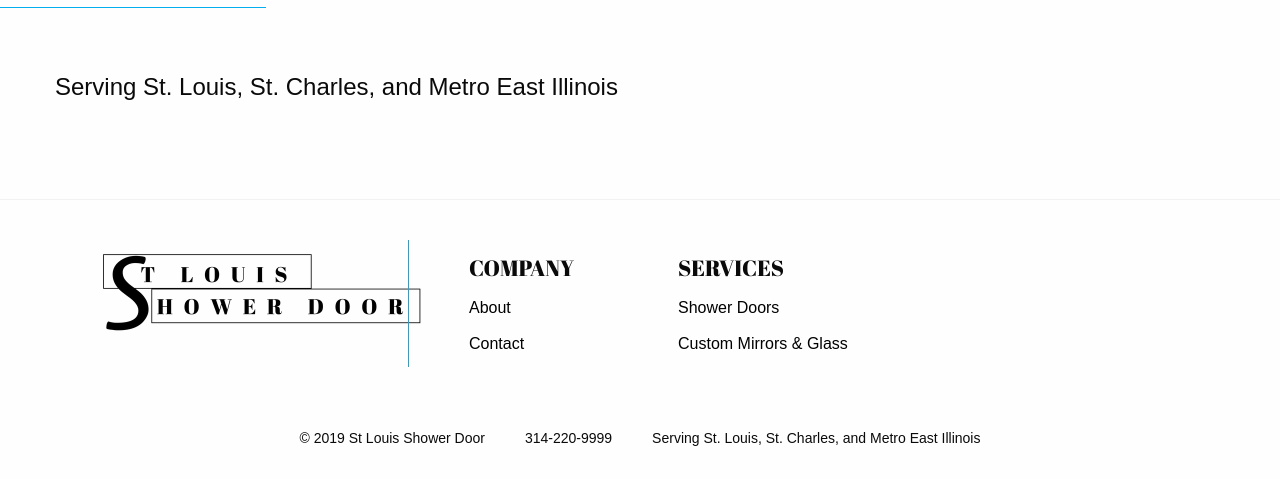
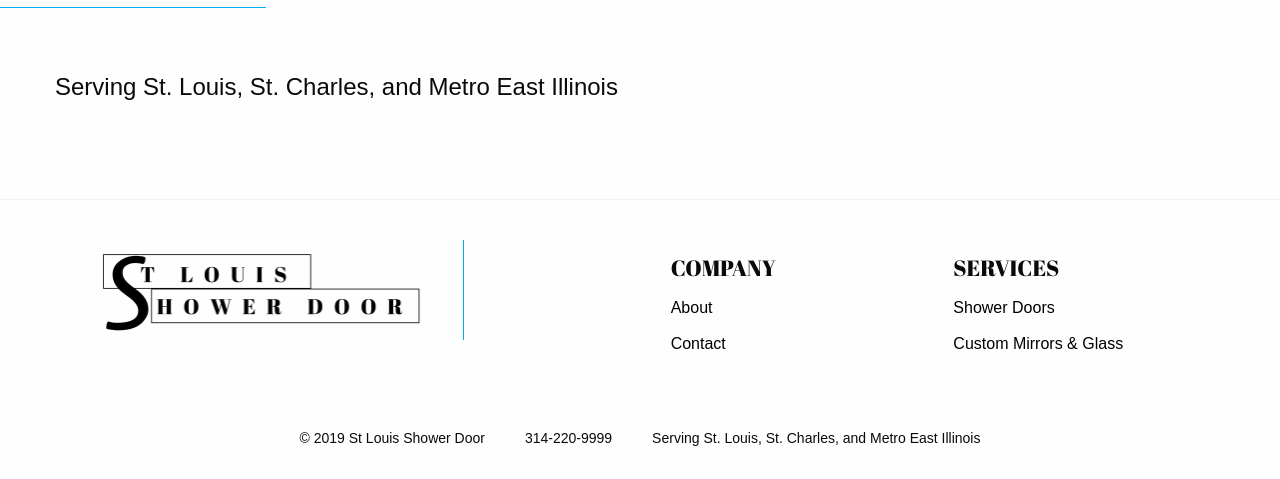
Before and after one commit to AlliNeuman/stl-shower-door, a WordPress theme: template themes/Joints+Custom/home.php in a window 1280 px wide. Shown: the part 398-877 px from the top of the page. Run offline with PHP 8.4 and a stand-in for WordPress, Linux system fonts and the light colour scheme; the site name, menu and one post (Sample post) are stand-ins, and other content is empty; some web fonts are replaced.

Commit message:
update margin/padding/spacing and columsn for site

```diff
--- a/themes/Joints+Custom/assets/styles/scss/custom/_contact.scss
+++ b/themes/Joints+Custom/assets/styles/scss/custom/_contact.scss
@@ -1,6 +1,14 @@
 .box-container.main {
   padding-bottom: 40px;
   margin: 100px;
+
+  @include tablet {
+    padding-bottom: 200px;
+  }
+
+  @include mobile {
+    padding-bottom: 150px;
+  }
 }
 
 .contact-box {
@@ -58,9 +66,49 @@
   linear-gradient( 85deg, rgba(0,0,0,0) 83%, #7FD3F1 83%),
   linear-gradient(175deg, rgba(0,0,0,0) 70%, #AEE0F1 70%),
   linear-gradient( 85deg, rgba(0,0,0,0) 80%, #AEE0F1 80%);
+
+  @include desktop {
+    background-image: linear-gradient(175deg, rgba(0,0,0,0) 95%, #03AEEF 95%),
+                      linear-gradient( 85deg, rgba(0,0,0,0) 95%, #03AEEF 95%),
+                      linear-gradient(175deg, rgba(0,0,0,0) 90%, #1DB6F0 90%),
+                      linear-gradient( 85deg, rgba(0,0,0,0) 92%, #1DB6F0 92%),
+                      linear-gradient(175deg, rgba(0,0,0,0) 85%, #39BFF1 85%),
+                      linear-gradient( 85deg, rgba(0,0,0,0) 89%, #39BFF1 89%),
+                      linear-gradient(175deg, rgba(0,0,0,0) 80%, #59C8F1 80%),
+                      linear-gradient( 85deg, rgba(0,0,0,0) 86%, #59C8F1 86%),
+                      linear-gradient(175deg, rgba(0,0,0,0) 75%, #7FD3F1 75%),
+                      linear-gradient( 85deg, rgba(0,0,0,0) 83%, #7FD3F1 83%);
+
+  }
+
+  @include tablet {
+    background-image: linear-gradient(175deg, rgba(0,0,0,0) 95%, #03AEEF 95%),
+    linear-gradient( 85deg, rgba(0,0,0,0) 95%, #03AEEF 95%),
+    linear-gradient(175deg, rgba(0,0,0,0) 90%, #1DB6F0 90%),
+    linear-gradient( 85deg, rgba(0,0,0,0) 92%, #1DB6F0 92%),
+    linear-gradient(175deg, rgba(0,0,0,0) 85%, #39BFF1 85%),
+    linear-gradient( 85deg, rgba(0,0,0,0) 89%, #39BFF1 89%),
+    linear-gradient(175deg, rgba(0,0,0,0) 80%, #59C8F1 80%),
+    linear-gradient( 85deg, rgba(0,0,0,0) 86%, #59C8F1 86%),
+    linear-gradient(175deg, rgba(0,0,0,0) 75%, #7FD3F1 75%),
+    linear-gradient( 85deg, rgba(0,0,0,0) 83%, #7FD3F1 83%);
+    // linear-gradient(175deg, rgba(0,0,0,0) 70%, #AEE0F1 70%),
+    // linear-gradient( 85deg, rgba(0,0,0,0) 80%, #AEE0F1 80%);
+  }
+
+  @include mobile {
+    background-image: linear-gradient(175deg, rgba(0,0,0,0) 95%, #03AEEF 95%),
+    linear-gradient( 85deg, rgba(0,0,0,0) 95%, #03AEEF 95%),
+    linear-gradient(175deg, rgba(0,0,0,0) 90%, #1DB6F0 90%),
+    linear-gradient( 85deg, rgba(0,0,0,0) 92%, #1DB6F0 92%),
+    linear-gradient(175deg, rgba(0,0,0,0) 85%, #39BFF1 85%),
+    linear-gradient( 85deg, rgba(0,0,0,0) 89%, #39BFF1 89%),
+    linear-gradient(175deg, rgba(0,0,0,0) 80%, #59C8F1 80%),
+    linear-gradient( 85deg, rgba(0,0,0,0) 86%, #59C8F1 86%);
+  }
 }
 
 .main.background-sizing {
   margin: auto;
-  padding-top: 100px;
+  padding-top: 50px;
 }
--- a/themes/Joints+Custom/assets/styles/scss/custom/_footer.scss
+++ b/themes/Joints+Custom/assets/styles/scss/custom/_footer.scss
@@ -8,13 +8,19 @@
     justify-content: start;
     align-items: flex-start;
 
+    #logo {
+      border-right: 1px solid #03AEEF;
+
+    }
+
     .footer-menu {
-      padding-left: 60px;
-      border-left: 1px solid #03AEEF;
+      padding-left: 20vw;
+      justify-content: space-evenly;
     }
 
   }
 
+//secondary footer with copyright
   .full-width.footer {
     flex-direction: row nowrap;
     width: 80%;
@@ -26,9 +32,20 @@
       display: flex;
       width: 100%;
       justify-content: center;
+
+      @include mobile {
+        display: block;
+      }
+
       li {
         padding: 0px 20px 10px;
+
+        @include mobile {
+          padding: 0px 20px 0px;
+        }
       }
+
+
     }
 
 
--- a/themes/Joints+Custom/assets/styles/scss/custom/_general.scss
+++ b/themes/Joints+Custom/assets/styles/scss/custom/_general.scss
@@ -77,7 +77,19 @@
 .full-width.footer {
   height: auto;
   display: flex;
-  flex-direction: row wrap;
+  flex-direction: row;
+
+  // @include desktop {
+  //   display: block;
+  // }
+
+  @include tablet {
+    display: block;
+  }
+
+  @include mobile {
+    display: block;
+  }
 
 }
 
@@ -105,8 +117,30 @@
   width: calc(25% - 60px);
 }
 
+.flex-2-col,
+.flex-3-col,
+.flex-4-col {
+  @include tablet {
+    width: 100%;
+    margin: auto;
+    position: relative;
+    flex-direction: column;
+  }
+
+  @include mobile {
+    width: 100%;
+    margin: auto;
+    position: relative;
+    flex-direction: column;
+  }
+}
+
 .flex-2-col:last-of-type,
 .flex-3-col:last-of-type,
 .flex-4-col:last-of-type {
   margin-right: 0px;
 }
+
+.even {
+  justify-content: space-evenly;
+}
--- a/themes/Joints+Custom/footer.php
+++ b/themes/Joints+Custom/footer.php
@@ -27,7 +27,7 @@
 
 <div class="footer-menu full-width">
 
-  <div class="flex-3-col">
+  <div class="flex-2-col even">
     <ul class="nav-menu">
       <li class="nav-item">
         <span class="head">Company</span>
@@ -48,7 +48,7 @@
     </ul>
   </div>
 
-  <div class="flex-3-col">
+  <div class="flex-2-col">
     <ul class="nav-menu">
       <li class="nav-item">
         <span class="head">Services</span>
```
Also changed, not shown: themes/Joints+Custom/style.css (+4 -4 lines), themes/Joints+Custom/assets/styles/style.css, 1 other file. Lines whose indentation alone changed are shown as unchanged.
